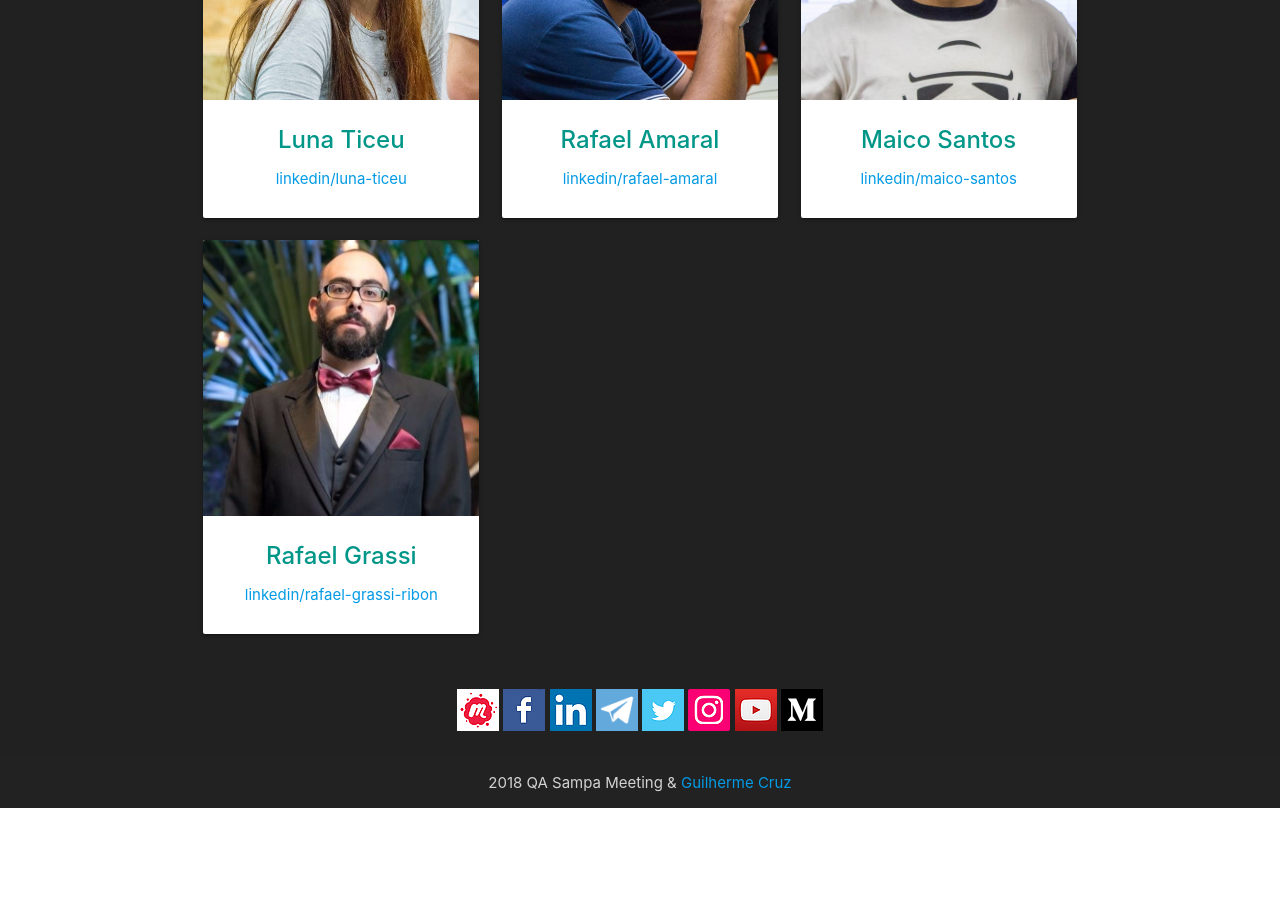
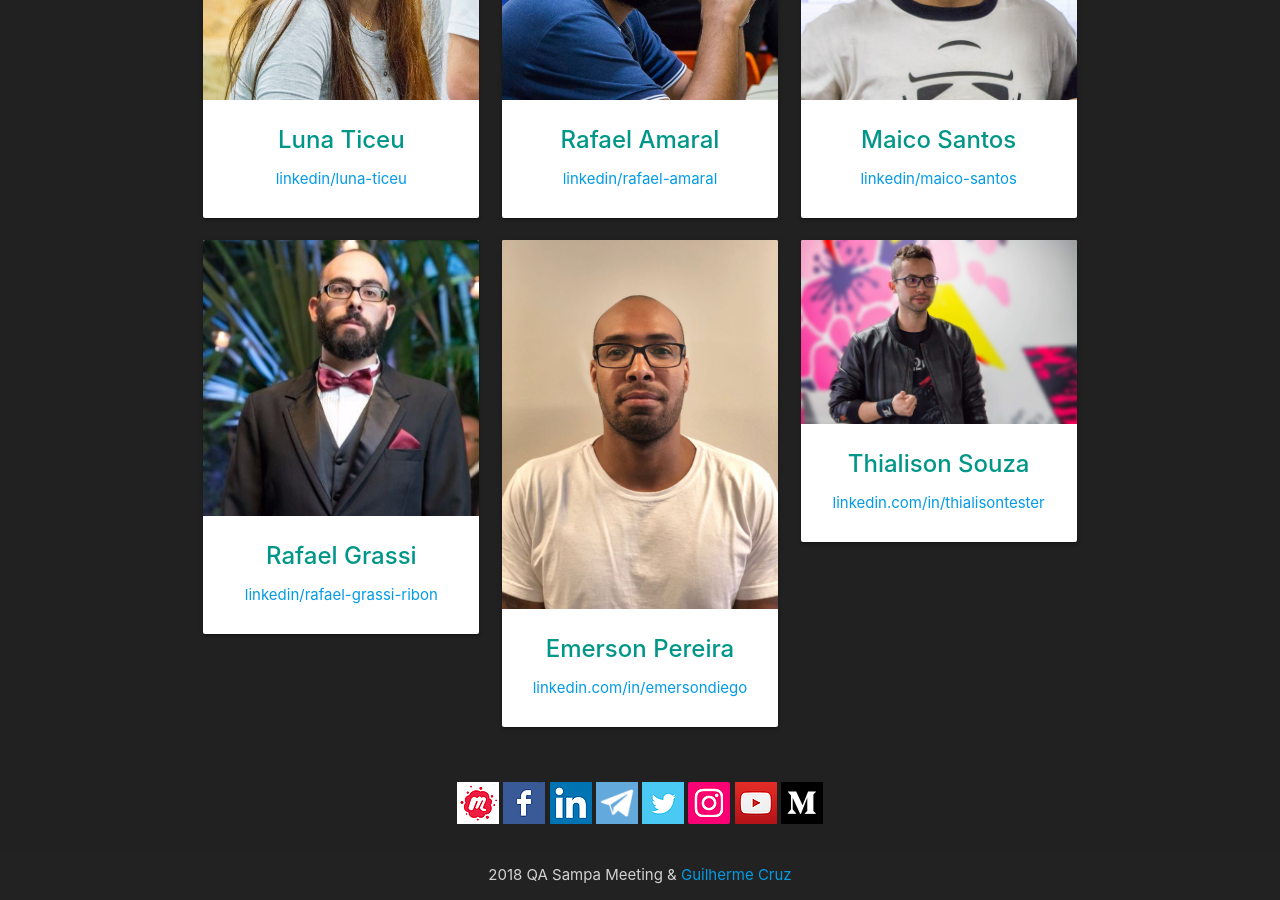
Before and after one commit to qasampameeting/qasampameeting.github.io, a Jekyll site: the page built from team.md, in a window 1280 px wide and 900 px high, scrolled down 822 px. Built offline with Jekyll 4.4.1, drawn with Linux system fonts in a browser that asks for light colours; nearby versions of some CDN libraries; before the commit the page ends 1630 px from its top, so only the background shows below that.

Commit message:
team update

```diff
--- a/_data/events.yml
+++ b/_data/events.yml
@@ -26,7 +26,7 @@ outubro:
       name: Netshoes
       map_link: https://goo.gl/maps/Zf3UTPCQ5TF2
     image: 25-10-2018.jpg
-    link:
+    link: https://www.eventbrite.com.br/e/dojo-tema-a-definir-inscricoes-a-partir-de-1810-as-23h-tickets-50455223933
 
 novembro:
   - date: 10-11-2018 (10h às 17h)
--- a/_data/team.yml
+++ b/_data/team.yml
@@ -33,3 +33,13 @@
   image: rafael-grassi.jpg
   link: https://www.linkedin.com/in/rafael-grassi-ribon-2797b4b2/
   link_text: linkedin/rafael-grassi-ribon
+
+- name: Emerson Pereira
+  image: emerson-pereira.jpg
+  link: https://www.linkedin.com/in/emersondiego/
+  link_text: linkedin.com/in/emersondiego
+
+- name: Thialison Souza
+  image: thialison-souza.jpg
+  link: https://www.linkedin.com/in/thialisontester/
+  link_text: linkedin.com/in/thialisontester
```
Also changed, not shown: assets/img/team/emerson-pereira.jpg (added), assets/img/team/thialison-souza.jpg (added).
